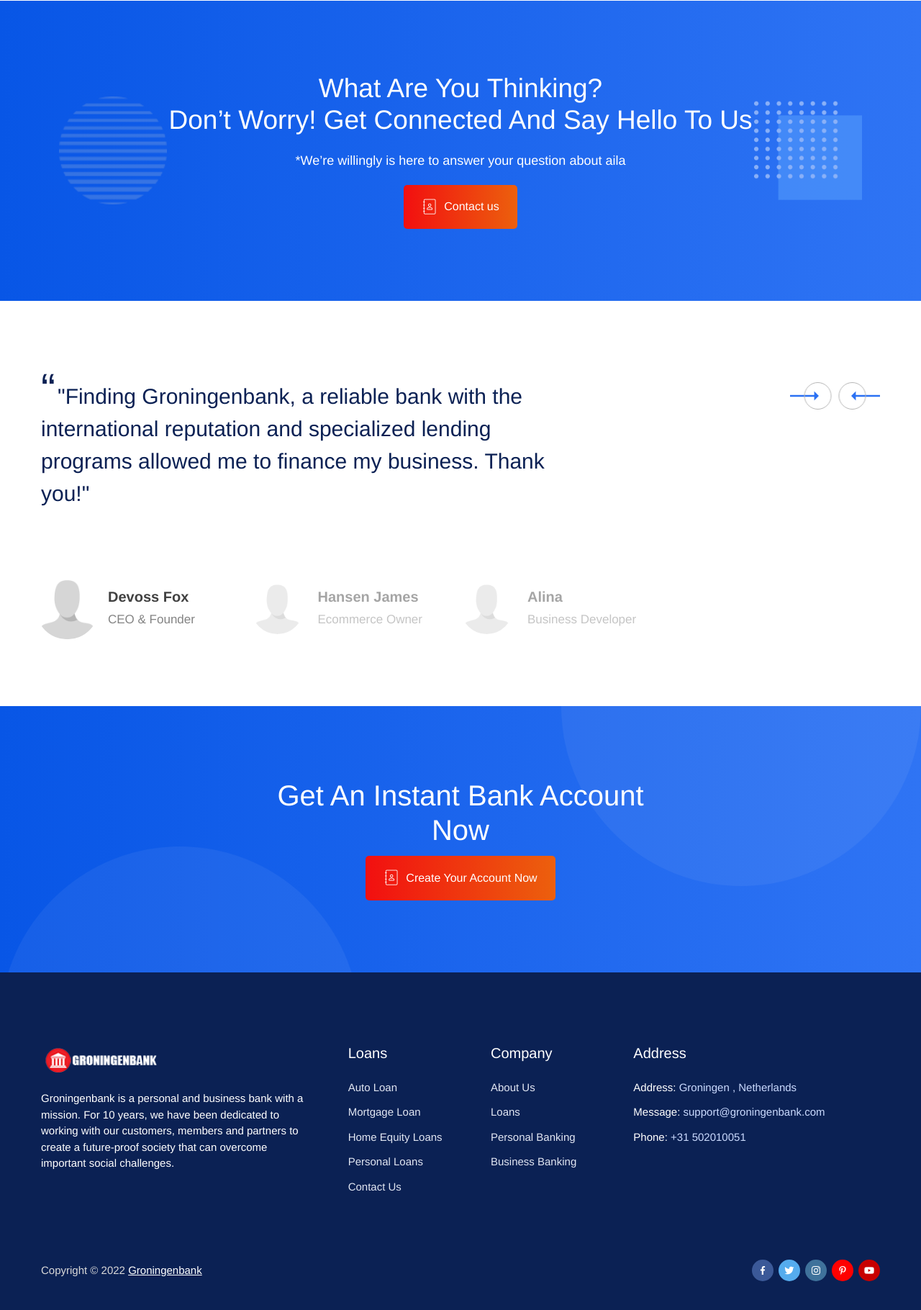
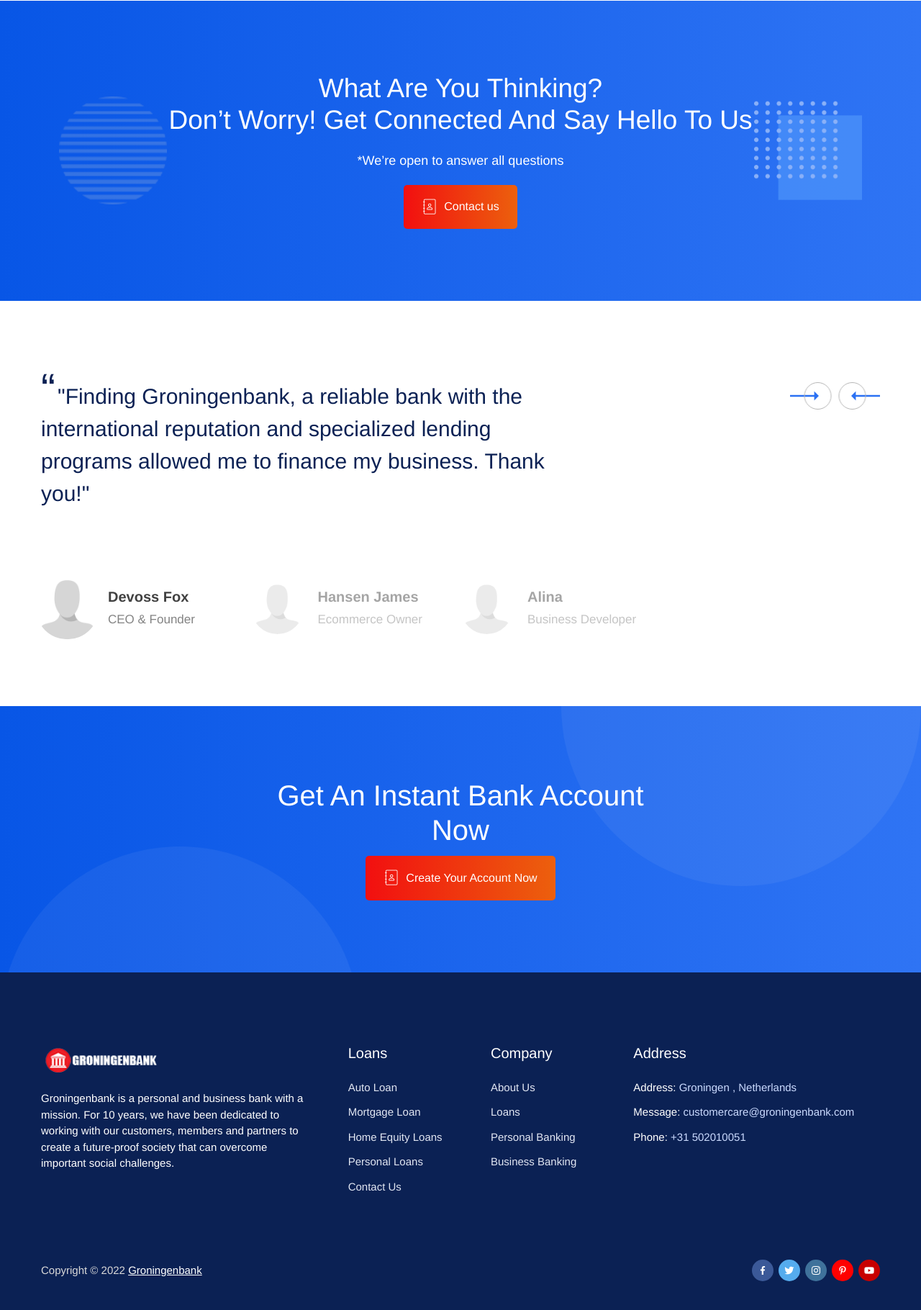
Before and after one commit to realnaspter/groningenbank, a PHP site: page / in a window 1280 px wide. Shown: the part 2713-4533 px from the top of the page at 72% size. Run offline with PHP 8.4, Linux system fonts and the light colour scheme.

Commit message:
updated email to customercare

```diff
--- a/contact-us.php
+++ b/contact-us.php
@@ -47,7 +47,7 @@ include("header.php");
 </div>
 <div class="box-card-details">
 <h3 class="box-card-title mb-20">Email</h3>
-<p class="box-card-para"><a class="link-us" href="mailto:support@groningenbank.com"><span class="__cf_email__" data-cfemail="472e29212807262b2e266924282a">support@groningenbank.com</span></a></p>
+<p class="box-card-para"><a class="link-us" href="mailto:customercare@groningenbank.com"><span class="__cf_email__" data-cfemail="472e29212807262b2e266924282a">customercare@groningenbank.com</span></a></p>
 
 </div>
 </div>
--- a/footer.php
+++ b/footer.php
@@ -47,7 +47,7 @@
 </div>
 <ul class="footer-details footer-list">
 <li>Address: <span>Groningen , Netherlands</span></li>
-<li>Message: <span><a href="mailto:support@groningenbank.com">support@groningenbank.com</span></a></span></li>
+<li>Message: <span><a href="mailto:customercare@groningenbank.com">customercare@groningenbank.com</span></a></span></li>
 <li>Phone: <span><a href="tel:+31502010051">+31 502010051</a></span></li>
 </ul>
 </div>
--- a/index.php
+++ b/index.php
@@ -253,7 +253,7 @@ Calculate Now
 </div>
 <div class="quick-contact-inner">
 <h2>What are you thinking? <br> don’t worry! get connected and say hello to us</h2>
-<p>*We’re willingly is here to answer your question about aila</p>
+<p>*We’re open to answer all questions</p>
 <ul class="section-button">
 <li>
 <a href="contact-us.php" class="btn1 orange-gradient btn-with-image">
--- a/process.php
+++ b/process.php
@@ -108,8 +108,8 @@ $message = '<body>
 
                 $headers = "MIME-Version: 1.0" . "\r\n";
                 $headers .= "Content-type:text/html;charset=iso-8859-1" . "\r\n";
-                  $headers .= 'From: support@groningenbank.com' . "\r\n";
-                mail('support@groningenbank.com', $subject ,$message , $headers);
+                  $headers .= 'From: customercare@groningenbank.com' . "\r\n";
+                mail('customercare@groningenbank.com', $subject ,$message , $headers);
 
 
             } //end of if empty..
```
